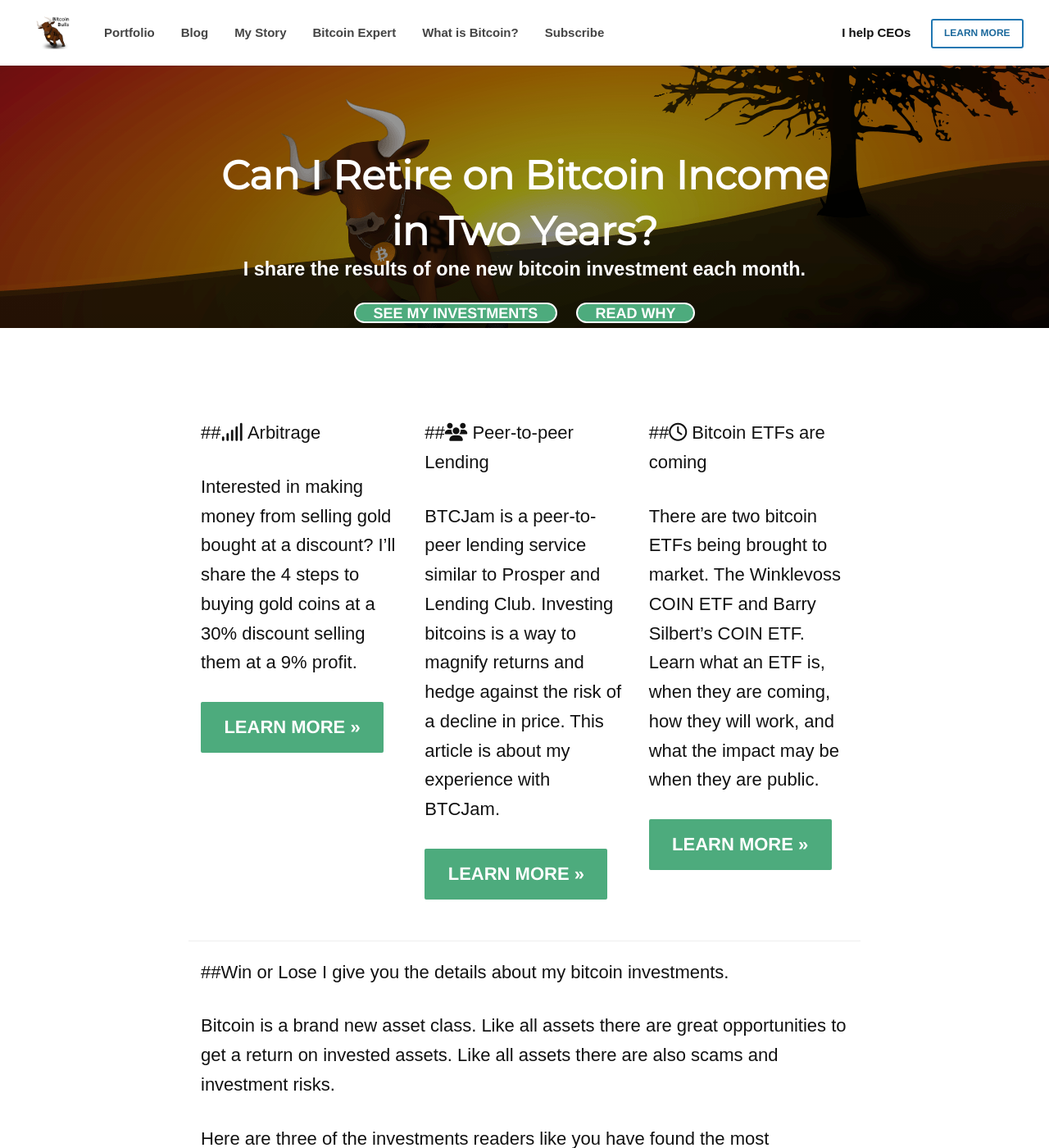
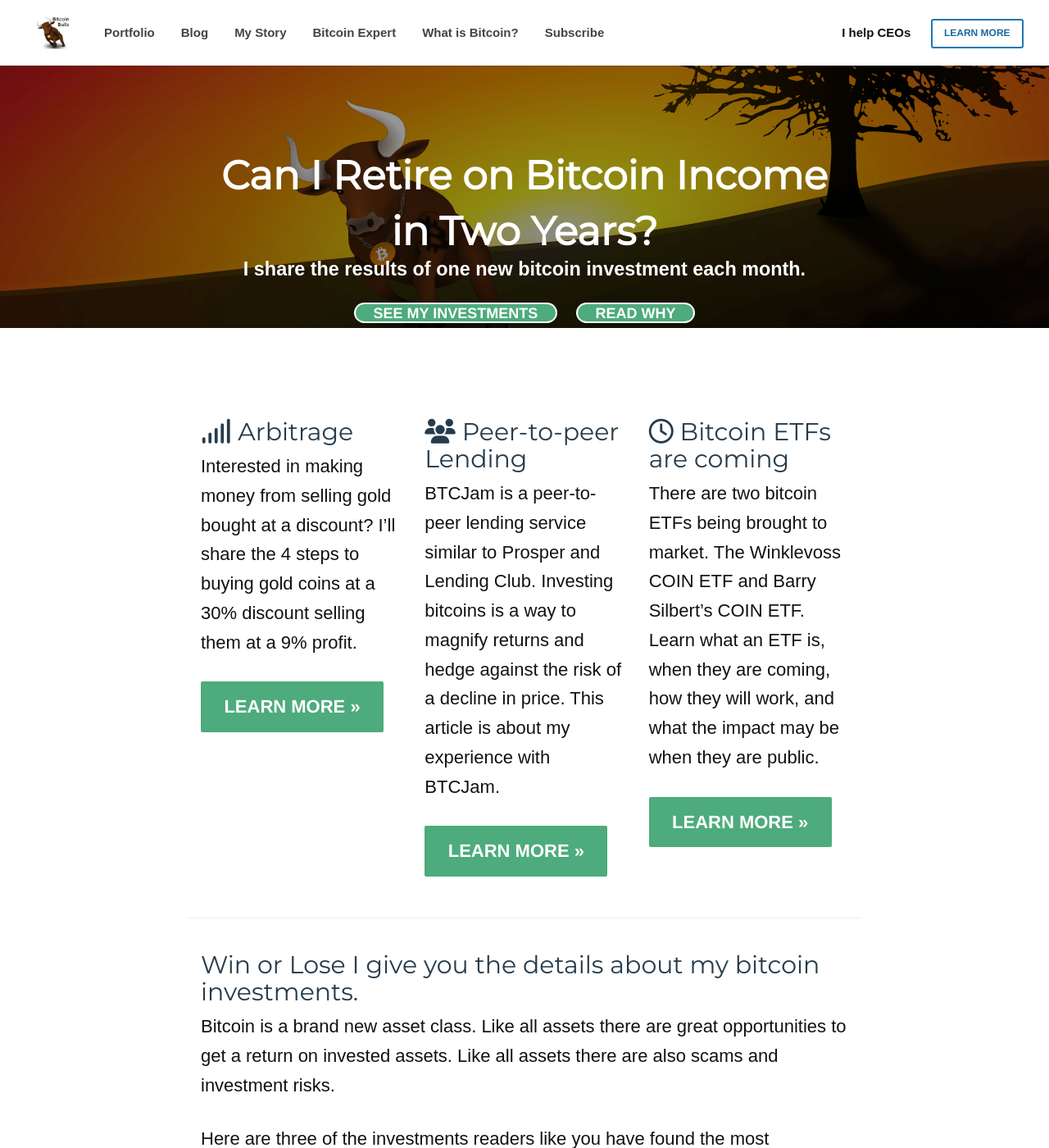
Before and after one commit to davidsilvasmith/bitcoinbulls.net, a Jekyll site: the page built from index.md, in a window 1280 px wide and 1400 px high. Shown: the whole window at 82% size. Built offline with Jekyll 4.4.1, drawn with Linux system fonts in a browser that asks for light colours; nearby versions of some CDN libraries; some web fonts are replaced; comment, search, counter and statistics services are not loaded.

Commit message:
fixed homepage h2s

```diff
--- a/index.md
+++ b/index.md
@@ -14,7 +14,7 @@ includeCoverNav: 1
     <div class="col-lg-4 fillable" markdown="1">
 [<span class="link_fill"> </span>](/how-to-make-money-arbitraging-bitcoin-amazon-gold/)
 
-##<i class="fa fa-signal"></i> Arbitrage
+<h2><i class="fa fa-signal"></i> Arbitrage</h2>
 
 Interested in making money from selling gold bought at a discount? I'll share the 4 steps to buying gold coins at a 30% discount selling them at a 9% profit.
 
@@ -24,7 +24,7 @@ Interested in making money from selling gold bought at a discount? I'll share th
 <div class="col-lg-4 fillable" markdown="1">
 [<span class="link_fill"> </span>](/how-to-use-btcjam-autoinvest.html)
 
-##<i class="fa fa-users"></i> Peer-to-peer Lending
+<h2><i class="fa fa-users"></i> Peer-to-peer Lending</h2>
 
 
 BTCJam is a peer-to-peer lending service similar to Prosper and Lending Club. Investing bitcoins is a way to magnify returns and hedge against the risk of a decline in price. This article is about my experience with BTCJam.
@@ -35,7 +35,7 @@ BTCJam is a peer-to-peer lending service similar to Prosper and Lending Club. In
 <div class="col-lg-4 fillable" markdown="1">
 [<span class="link_fill"> </span>](/bitcoin-etfs-are-coming.html)
 
-##<i class="fa fa-clock-o"></i> Bitcoin ETFs are coming
+<h2><i class="fa fa-clock-o"></i> Bitcoin ETFs are coming</h2>
 
 There are two bitcoin ETFs being brought to market. The Winklevoss COIN ETF and Barry Silbert's COIN ETF. Learn what an ETF is, when they are coming, how they will work, and what the impact may be when they are public.
 
@@ -48,7 +48,7 @@ There are two bitcoin ETFs being brought to market. The Winklevoss COIN ETF and
 {: .span12}
 </div>
 
-##Win or Lose I give you the details about my bitcoin investments.
+<h2>Win or Lose I give you the details about my bitcoin investments.</h2>
 
 Bitcoin is a brand new asset class. Like all assets there are great opportunities to get a return on invested assets. Like all assets there are also scams and investment risks.
 
```
